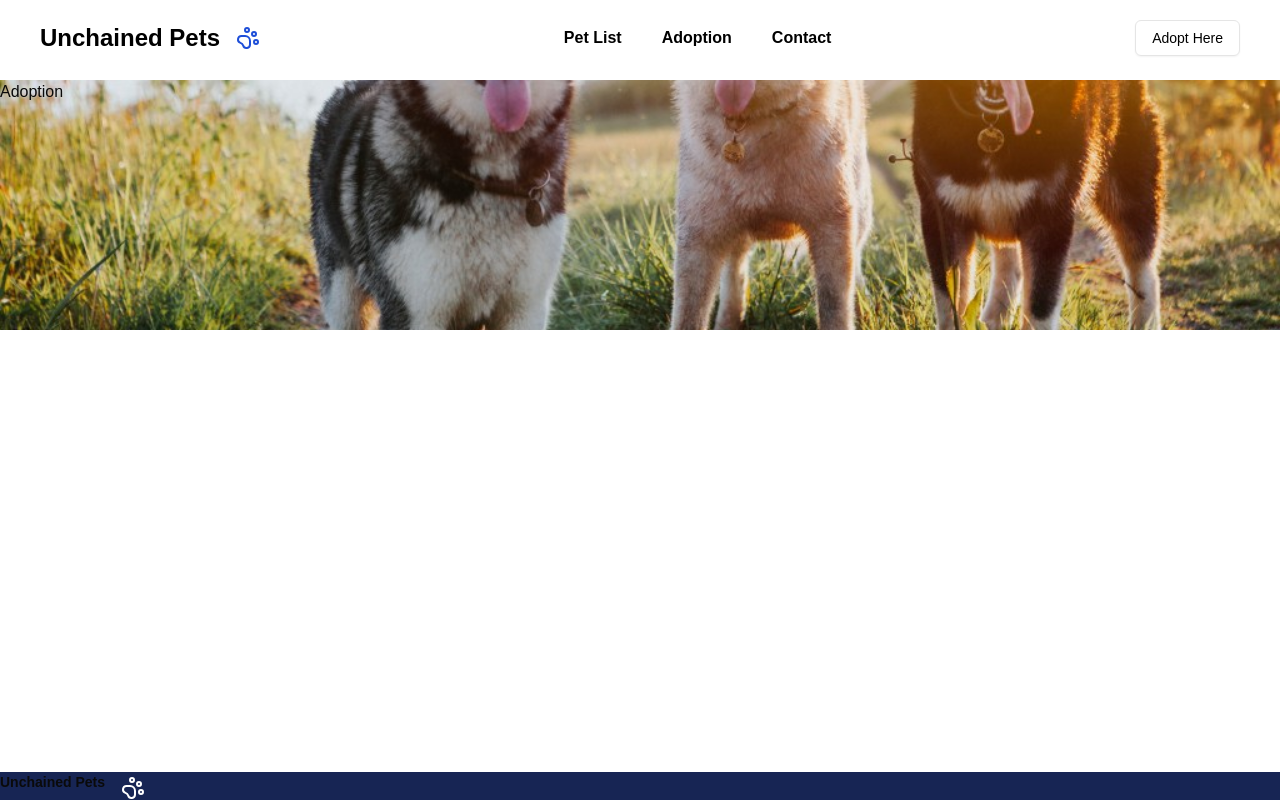
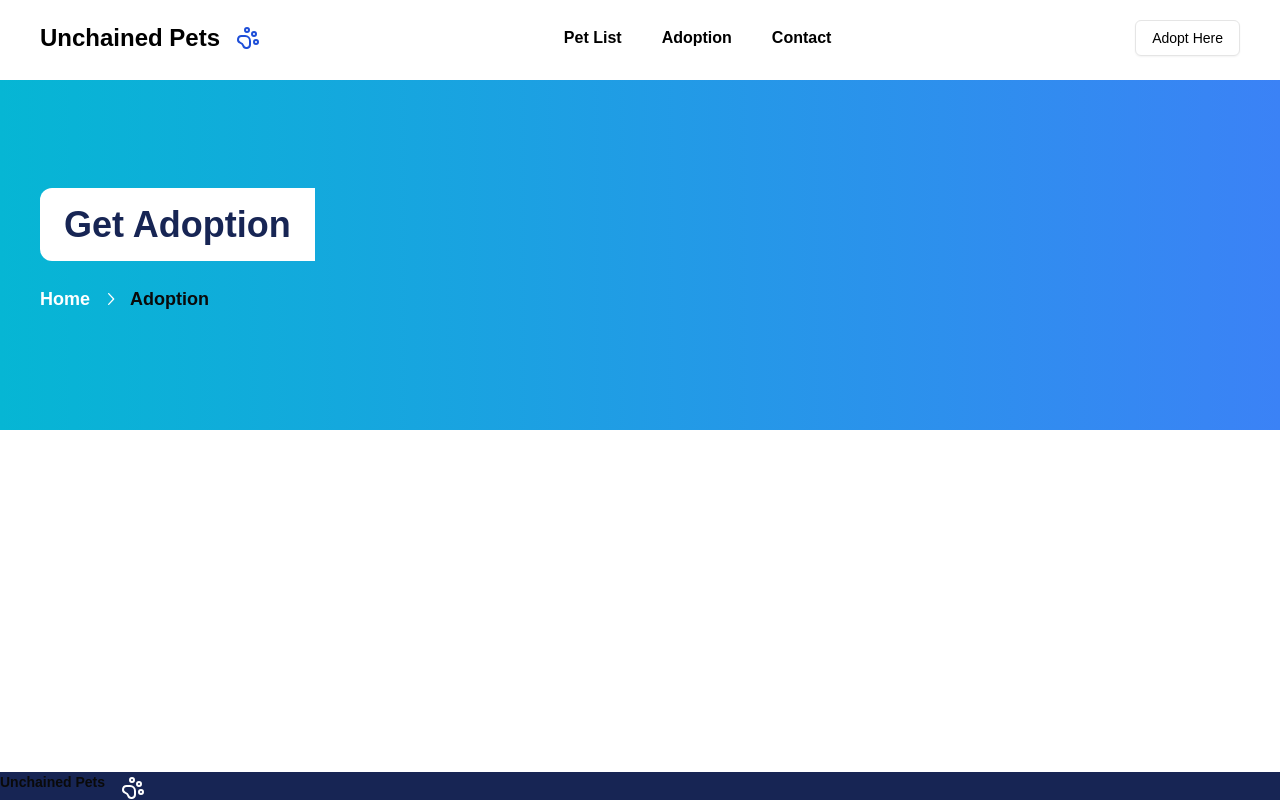
Before and after one commit to Unchained-Pets/dexpet-front-end, a Next.js app: page /adoption in a window 1280 px wide. Built offline with nearby package versions, Linux system fonts and the light colour scheme.

Commit message:
added components

```diff
--- a/app/adoption/page.tsx
+++ b/app/adoption/page.tsx
@@ -1,11 +1,10 @@
-import React from 'react'
-
-import "@/app/globals.css"
+import React from 'react';
+import { PageHero } from "@/app/components"
 
 const Adoption = () => {
   return (
-    <div className='bg-adoptionHero bg-cover bg-center h-[250px] w-screen'>
-      Adoption
+    <div>
+      <PageHero pageTitle='Get Adoption' prev='Home' prevUrl='/' currentPage='Adoption' />
     </div>
   )
 }
--- /dev/null
+++ b/app/components/BreadCrumbs.tsx
@@ -0,0 +1,38 @@
+import Link from "next/link"
+
+import {
+  Breadcrumb,
+  BreadcrumbItem,
+  BreadcrumbLink,
+  BreadcrumbList,
+  BreadcrumbPage,
+  BreadcrumbSeparator,
+} from "@/components/ui/breadcrumb"
+
+interface BreadcrumbProps {
+  prev: string;
+  prevUrl: string;
+  currentPage: string;
+}
+
+const BreadCrumbs:React.FC<BreadcrumbProps> = ({prev, prevUrl, currentPage}) => {
+  return (
+    <Breadcrumb>
+      <BreadcrumbList>
+        <BreadcrumbItem>
+          <BreadcrumbLink>
+            <Link href={prevUrl}>{prev}</Link>
+          </BreadcrumbLink>
+        </BreadcrumbItem>
+        <BreadcrumbSeparator />
+        <BreadcrumbItem>
+          <BreadcrumbPage>
+            {currentPage}
+          </BreadcrumbPage>
+        </BreadcrumbItem>
+      </BreadcrumbList>
+    </Breadcrumb>
+  )
+}
+
+export default BreadCrumbs
--- a/app/components/Hero.jsx
+++ b/app/components/Hero.jsx
@@ -13,7 +13,7 @@ function Hero() {
             className='w-full'
             />
         </div>
-        <div className='-mt-96  ml-10'>
+        <div className='-mt-96 ml-10 mb-[400px]'>
           <h1 className='text-8xl font-bold text-blue-500'>Best Friend <br/> in A Pet</h1>
           <p className='text-white'>Lorem ipsum dolor sit amet consectetur adipisicing elit. Cupiditate, sunt.</p>
         </div>
--- a/app/components/Navbar.jsx
+++ b/app/components/Navbar.jsx
@@ -33,7 +33,7 @@ function Navbar() {
         </div>
         <div className='space-x-10'>
         <a href="" className='font-semibold hover:bg-blue-700 hover:py-2 hover:px-2 hover:rounded-md hover:text-white '>Pet List</a>
-            <a href="" className='font-semibold'>Adoption</a>
+            <a href="/adoption" className='font-semibold'>Adoption</a>
             <a href="" className='font-semibold'>Contact</a>
         </div>
 
--- /dev/null
+++ b/app/components/PageHero.tsx
@@ -0,0 +1,22 @@
+import React from 'react'
+import { BreadCrumbs } from "@/app/components"
+
+interface PageHeroProps {
+  pageTitle: string;
+  prev: string;
+  prevUrl: string;
+  currentPage: string;
+}
+
+const PageHero:React.FC<PageHeroProps> = ({pageTitle, prev, prevUrl, currentPage}) => {
+  return (
+    <div className='flex items-center justify-center bg-gradient-to-r from-cyan-500 to-blue-500 h-[350px] w-screen'>
+      <main className='h-[100px] px-10 xl:w-[1460px] space-y-10'>
+        <span className='text-4xl font-bold text-blue-950 px-6 rounded-l-xl bg-white py-4'>{pageTitle}</span>
+        <BreadCrumbs prev={prev} prevUrl={prevUrl} currentPage={currentPage} />
+      </main>
+    </div>
+  )
+}
+
+export default PageHero
--- /dev/null
+++ b/app/components/index.ts
@@ -0,0 +1,5 @@
+export { default as BreadCrumbs } from "./BreadCrumbs"
+export { default as Footer } from "./Footer"
+export { default as Navbar } from "./Navbar"
+export { default as Hero } from "./Hero"
+export { default as PageHero } from "./PageHero"
--- a/app/page.tsx
+++ b/app/page.tsx
@@ -3,7 +3,7 @@ import Hero from './components/Hero'
 
 export default function Home() {
   return (
-    <div className="mt-32">
+    <div className="">
       <Hero />
     </div>
   );
--- /dev/null
+++ b/components/ui/breadcrumb.tsx
@@ -0,0 +1,115 @@
+import * as React from "react"
+import { ChevronRightIcon, DotsHorizontalIcon } from "@radix-ui/react-icons"
+import { Slot } from "@radix-ui/react-slot"
+
+import { cn } from "@/lib/utils"
+
+const Breadcrumb = React.forwardRef<
+  HTMLElement,
+  React.ComponentPropsWithoutRef<"nav"> & {
+    separator?: React.ReactNode
+  }
+>(({ ...props }, ref) => <nav ref={ref} aria-label="breadcrumb" {...props} />)
+Breadcrumb.displayName = "Breadcrumb"
+
+const BreadcrumbList = React.forwardRef<
+  HTMLOListElement,
+  React.ComponentPropsWithoutRef<"ol">
+>(({ className, ...props }, ref) => (
+  <ol
+    ref={ref}
+    className={cn(
+      "flex flex-wrap items-center gap-1.5 break-words text-sm text-muted-foreground sm:gap-2.5",
+      className
+    )}
+    {...props}
+  />
+))
+BreadcrumbList.displayName = "BreadcrumbList"
+
+const BreadcrumbItem = React.forwardRef<
+  HTMLLIElement,
+  React.ComponentPropsWithoutRef<"li">
+>(({ className, ...props }, ref) => (
+  <li
+    ref={ref}
+    className={cn("inline-flex items-center gap-1.5", className)}
+    {...props}
+  />
+))
+BreadcrumbItem.displayName = "BreadcrumbItem"
+
+const BreadcrumbLink = React.forwardRef<
+  HTMLAnchorElement,
+  React.ComponentPropsWithoutRef<"a"> & {
+    asChild?: boolean
+  }
+>(({ asChild, className, ...props }, ref) => {
+  const Comp = asChild ? Slot : "a"
+
+  return (
+    <Comp
+      ref={ref}
+      className={cn("transition-colors font-semibold text-white text-lg hover:text-foreground", className)}
+      {...props}
+    />
+  )
+})
+BreadcrumbLink.displayName = "BreadcrumbLink"
+
+const BreadcrumbPage = React.forwardRef<
+  HTMLSpanElement,
+  React.ComponentPropsWithoutRef<"span">
+>(({ className, ...props }, ref) => (
+  <span
+    ref={ref}
+    role="link"
+    aria-disabled="true"
+    aria-current="page"
+    className={cn("font-semibold text-lg text-foreground", className)}
+    {...props}
+  />
+))
+BreadcrumbPage.displayName = "BreadcrumbPage"
+
+const BreadcrumbSeparator = ({
+  children,
+  className,
+  ...props
+}: React.ComponentProps<"li">) => (
+  <li
+    role="presentation"
+    aria-hidden="true"
+    className={cn("[&>svg]:size-5 text-white", className)}
+    {...props}
+  >
+    {children ?? <ChevronRightIcon />}
+  </li>
+)
+BreadcrumbSeparator.displayName = "BreadcrumbSeparator"
+
+const BreadcrumbEllipsis = ({
+  className,
+  ...props
+}: React.ComponentProps<"span">) => (
+  <span
+    role="presentation"
+    aria-hidden="true"
+    className={cn("flex h-9 w-9 items-center justify-center", className)}
+    {...props}
+  >
+    <DotsHorizontalIcon className="h-4 w-4" />
+    <span className="sr-only">More</span>
+  </span>
+)
+BreadcrumbEllipsis.displayName = "BreadcrumbElipssis"
+
+export {
+  Breadcrumb,
+  BreadcrumbList,
+  BreadcrumbItem,
+  BreadcrumbLink,
+  BreadcrumbPage,
+  BreadcrumbSeparator,
+  BreadcrumbEllipsis,
+}
--- a/tailwind.config.ts
+++ b/tailwind.config.ts
@@ -13,7 +13,7 @@ const config: Config = {
   theme: {
   	extend: {
 			backgroundImage:{
-				adoptionHero:"url('/public/GettyImagesHusky.jpg')"
+				adoptionHero:"url('../public/GettyImagesHusky.jpg') "
 				// bg1:"url('../assets/Announcements.png')"
 			},
   		colors: {
```
